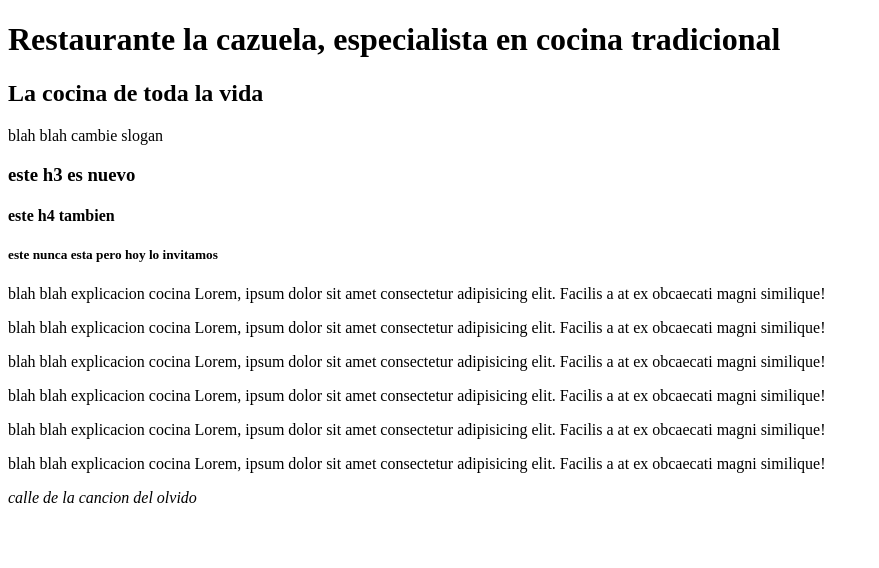
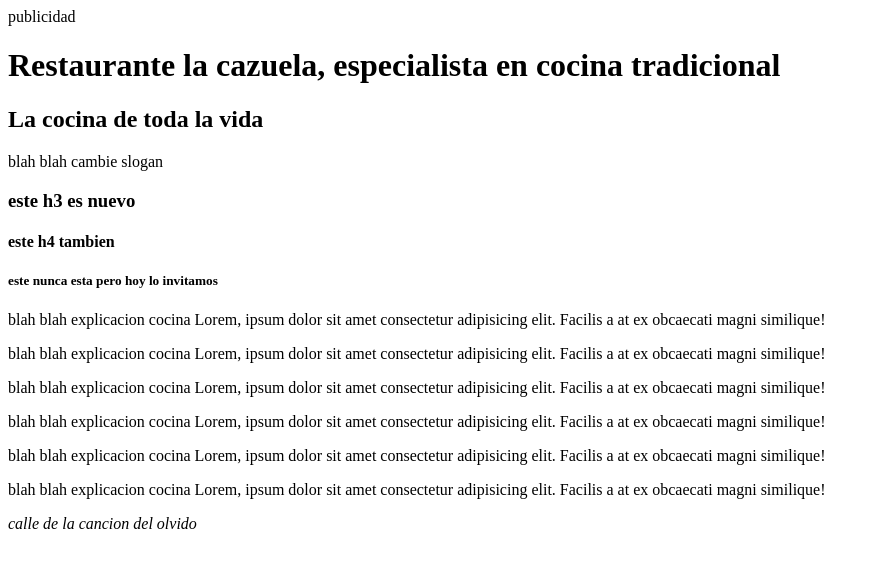
Before and after one commit to JohaDiaz/restaurante-la-cazuela, a plain HTML site: page index.html in a window 1280 px wide. Shown: the whole page, without its empty margins (0-879 px from the left). Drawn offline with Linux system fonts and the light colour scheme.

Commit message:
insertar publi

```diff
--- a/index.html
+++ b/index.html
@@ -9,6 +9,7 @@
     <meta name="description" content="especialistas blah blah blah">
 </head>
 <body>
+    <div class="publi">publicidad</div>
     <h1>Restaurante la cazuela, especialista en cocina tradicional</h1>
     <h2>La cocina de toda la vida</h2>
     <div class="slogan">blah blah cambie slogan</div>
```
